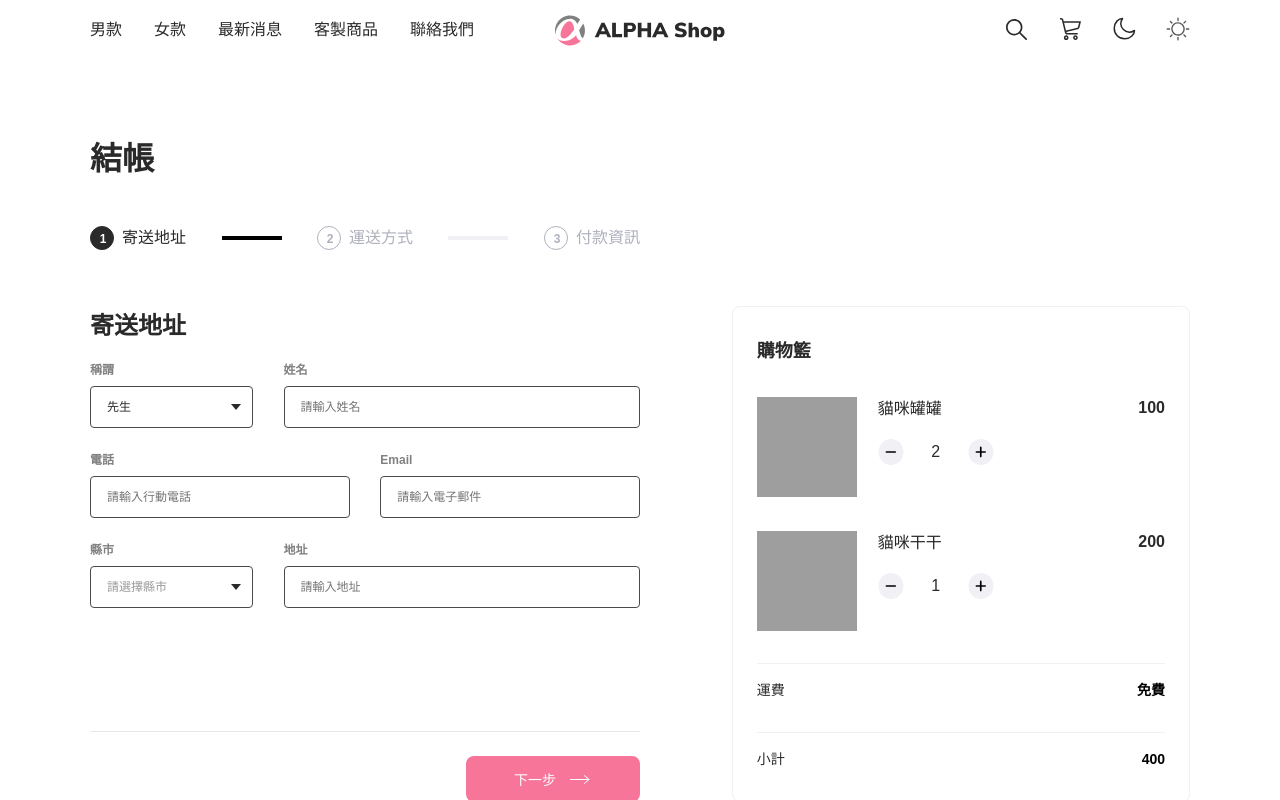
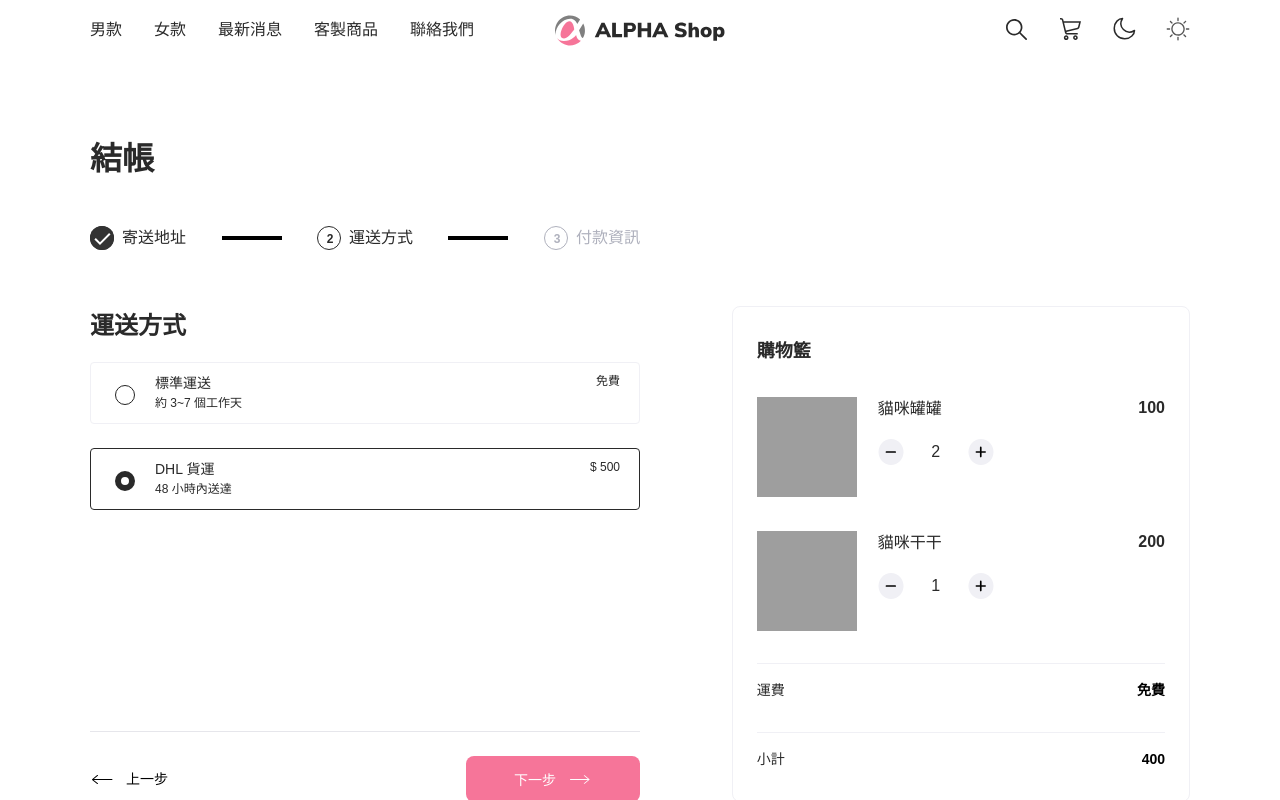
Before and after one commit to Yoruyeh/alpha_shop, a React (Create React App) app: page / in a window 1280 px wide. Both pictures are taken after a click on the button "下一步". Shown: the top 800 px of the page. Built offline with nearby package versions, Linux system fonts and the light colour scheme; grey boxes are pictures that could not be loaded.

Commit message:
add setDataPhase state and handleClick function in main.jsx to active the change page buttons

```diff
--- a/src/components/main/main.jsx
+++ b/src/components/main/main.jsx
@@ -1,14 +1,27 @@
 import Register from "./register";
 import Cart from "./cart";
 import ProgressControl from "./progress_control";
+import { useState } from "react";
 
 function Main() {
+  const [dataPhase, setDataPhase] = useState(1)
+
+  function handleClick(e) {
+    if (e.target.classList.contains('next') && dataPhase !== 3) {
+      setDataPhase(n => n + 1)
+    } else if (e.target.classList.contains('prev')) {
+      setDataPhase(n => n - 1)
+    } else if (dataPhase === 3) {
+      setDataPhase(1)
+    }
+  }
+
   return (
     <main className="site-main">
      <div className="main-container">
-      <Register />
+      <Register dataPhase={dataPhase}/>
       <Cart />
-      <ProgressControl />
+      <ProgressControl onClick={handleClick}/>
      </div>
     </main>
   )
--- a/src/components/main/progress_control.jsx
+++ b/src/components/main/progress_control.jsx
@@ -1,46 +1,46 @@
 import { ReactComponent as RightArrowIcon} from '../../icons/right-arrow.svg'
 import { ReactComponent as LeftArrowIcon} from '../../icons/left-arrow.svg'
 
-function ButtonGroup( {phase, onClick, children} ) {
+function ButtonGroup( {phase, children} ) {
   return (
-    <section className="button-group col col-12" data-phase={phase} key={phase} onClick={onClick}>
+    <section className="button-group col col-12" data-phase={phase} key={phase}>
       {children}
     </section>
   )
 }
 
-function Buttons( {text, className} ) {
+function Buttons( {text, className, onClick} ) {
     if (className === 'prev') {
       return (
-      <button className={className} key={className}>
-        <LeftArrowIcon className="cursor-point" />
+      <button className={className} key={className} onClick={onClick} >
+        <LeftArrowIcon className={`${className} cursor-point`} />
         {text}
       </button>
       )
     } else {
       return (
-      <button className={className} key={className}>
+      <button className={className} key={className} onClick={onClick}>
         {text}
-        <RightArrowIcon className="cursor-point" />
+        <RightArrowIcon className={`${className} cursor-point`} />
       </button>
       )
     }
 }
 
-export default function ProgressControl() {
+export default function ProgressControl({ onClick }) {
   return (
     <>
       <section className="progress-control-container col col-lg-6 col-sm-12">
         <ButtonGroup phase={"address"}>
-          <Buttons className="next" text={"下一步"} />
+          <Buttons className="next" text={"下一步"} onClick={onClick}/>
         </ButtonGroup>
         <ButtonGroup phase={"shipping"}>
-          <Buttons className="prev" text={"上一步"} />
-          <Buttons className="next" text={"下一步"} />
+          <Buttons className="prev" text={"上一步"} onClick={onClick}/>
+          <Buttons className="next" text={"下一步"} onClick={onClick}/>
         </ButtonGroup>
         <ButtonGroup phase={"credit-card"}>
-          <Buttons className="prev" text={"上一步"} />
-          <Buttons className="next" text={"確認下單"} />
+          <Buttons className="prev" text={"上一步"} onClick={onClick}/>
+          <Buttons className="next" text={"確認下單"} onClick={onClick}/>
         </ButtonGroup>
       </section>
     </>
--- a/src/components/main/register.jsx
+++ b/src/components/main/register.jsx
@@ -3,9 +3,9 @@ import Step1 from "./step1";
 import Step2 from "./step2";
 import Step3 from "./step3";
 
-function Register() {
+function Register({ dataPhase }) {
   return (
-  <section className="register-container col col-lg-6 col-sm-12" data-phase="1" data-total-price="0">
+  <section className="register-container col col-lg-6 col-sm-12" data-phase={dataPhase} data-total-price="0">
       <StepProgress />
     <section className="form-container col col-12">
       <Step1 />
```
